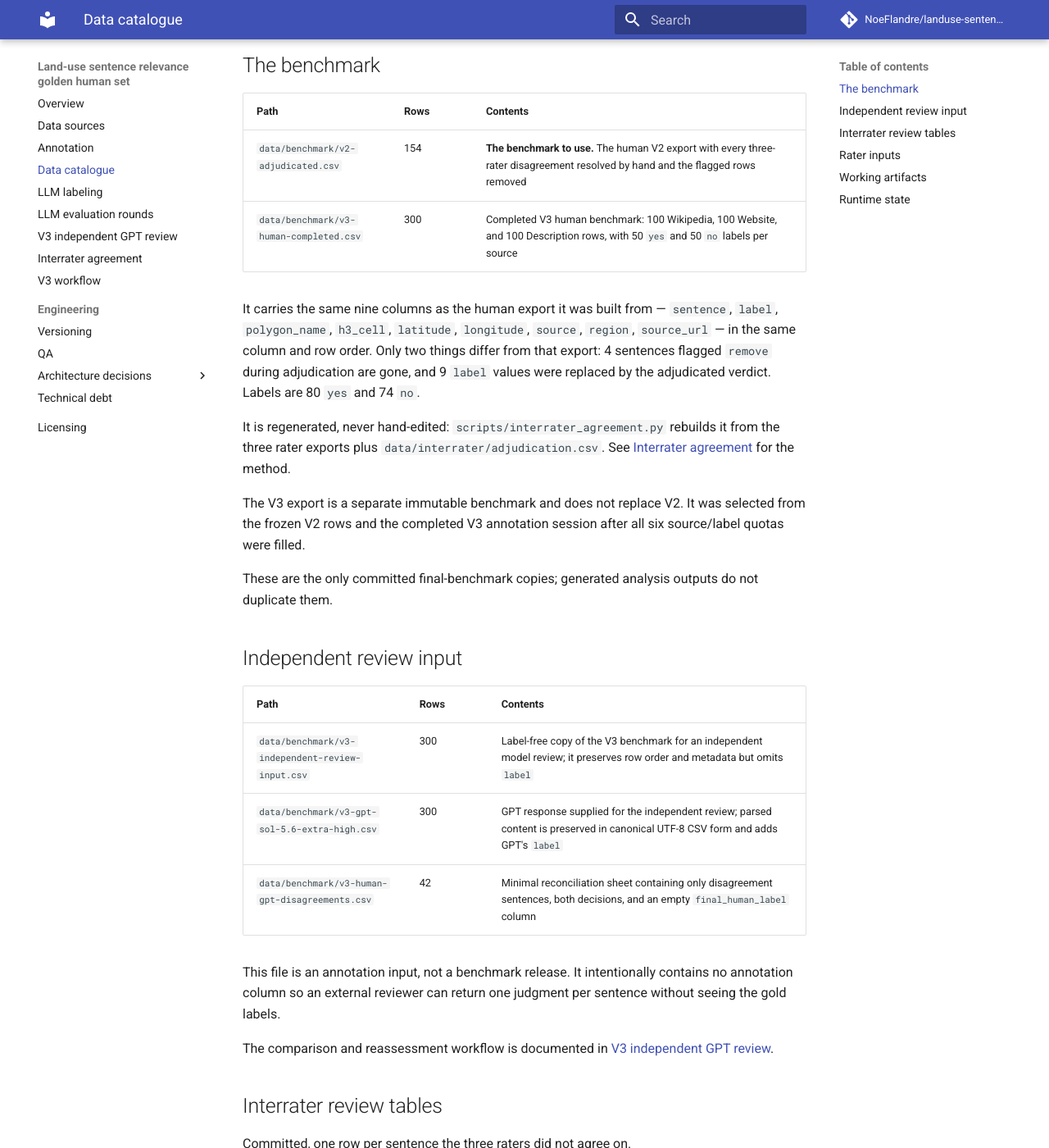
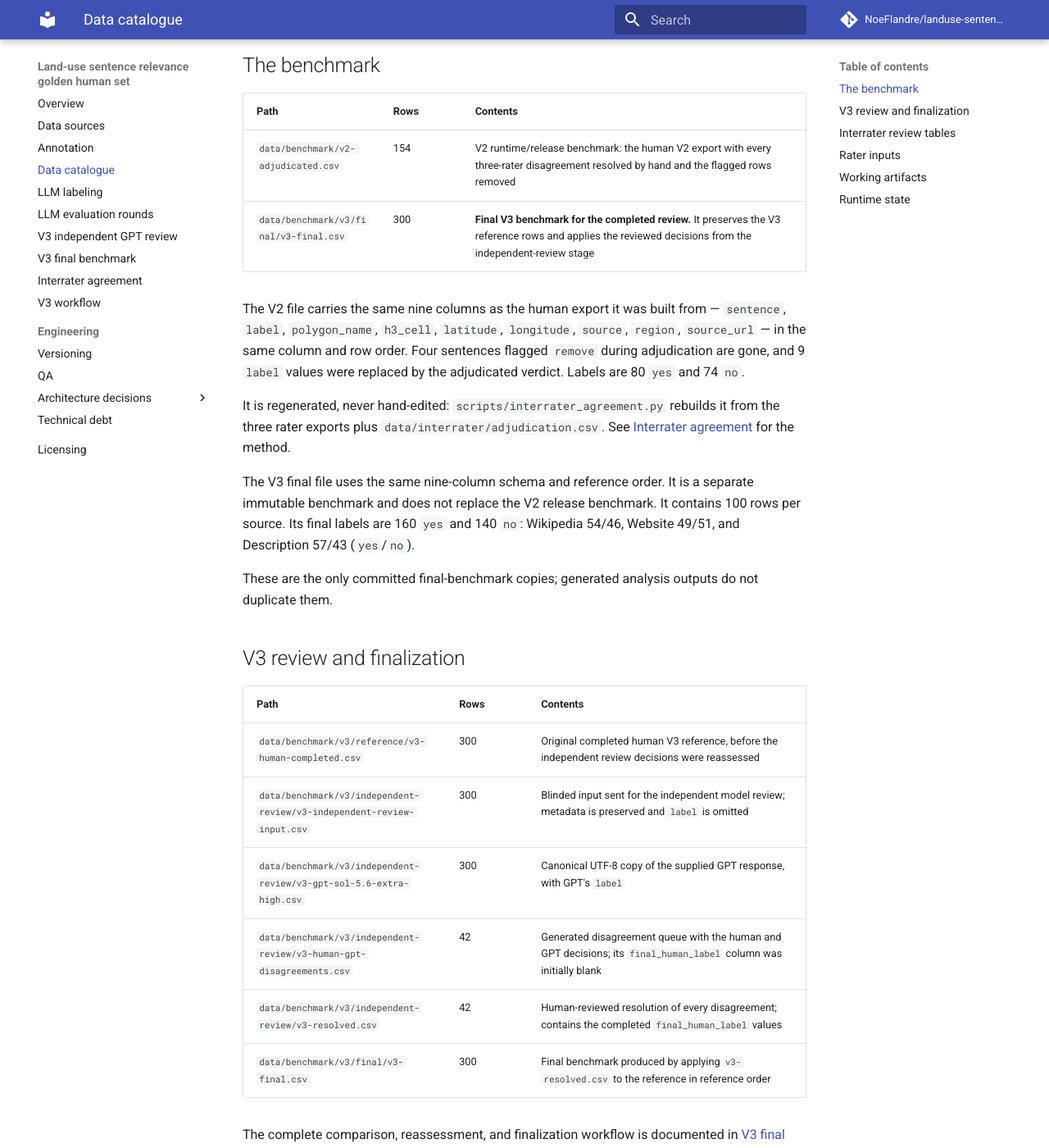
Before and after one commit to NoeFlandre/landuse-sentence-relevance-golden-human-set, an MkDocs documentation site: the page built from docs/results.md, in a window 1280 px wide and 1400 px high, scrolled down 452 px. Shown: the whole window at 82% size. Built offline with MkDocs 1.6.1 and Material for MkDocs 9.7.7, drawn with Linux system fonts in a browser that asks for light colours; comment, search, counter and statistics services are not loaded; some of the changed text lies outside the part shown.

Commit message:
data: finalize V3 benchmark review

```diff
--- a/docs/results.md
+++ b/docs/results.md
@@ -14,28 +14,29 @@ Source rows from Hugging Face are streamed and are never stored locally.
 
 | Path | Rows | Contents |
 | --- | --- | --- |
-| `data/benchmark/v2-adjudicated.csv` | 154 | **The benchmark to use.** The human V2 export with every three-rater disagreement resolved by hand and the flagged rows removed |
-| `data/benchmark/v3-human-completed.csv` | 300 | Completed V3 human benchmark: 100 Wikipedia, 100 Website, and 100 Description rows, with 50 `yes` and 50 `no` labels per source |
+| `data/benchmark/v2-adjudicated.csv` | 154 | V2 runtime/release benchmark: the human V2 export with every three-rater disagreement resolved by hand and the flagged rows removed |
+| `data/benchmark/v3/final/v3-final.csv` | 300 | **Final V3 benchmark for the completed review.** It preserves the V3 reference rows and applies the reviewed decisions from the independent-review stage |
 
-It carries the same nine columns as the human export it was built from — `sentence`, `label`, `polygon_name`, `h3_cell`, `latitude`, `longitude`, `source`, `region`, `source_url` — in the same column and row order. Only two things differ from that export: 4 sentences flagged `remove` during adjudication are gone, and 9 `label` values were replaced by the adjudicated verdict. Labels are 80 `yes` and 74 `no`.
+The V2 file carries the same nine columns as the human export it was built from — `sentence`, `label`, `polygon_name`, `h3_cell`, `latitude`, `longitude`, `source`, `region`, `source_url` — in the same column and row order. Four sentences flagged `remove` during adjudication are gone, and 9 `label` values were replaced by the adjudicated verdict. Labels are 80 `yes` and 74 `no`.
 
 It is regenerated, never hand-edited: `scripts/interrater_agreement.py` rebuilds it from the three rater exports plus `data/interrater/adjudication.csv`. See [Interrater agreement](interrater-agreement.md) for the method.
 
-The V3 export is a separate immutable benchmark and does not replace V2. It was selected from the frozen V2 rows and the completed V3 annotation session after all six source/label quotas were filled.
+The V3 final file uses the same nine-column schema and reference order. It is a separate immutable benchmark and does not replace the V2 release benchmark. It contains 100 rows per source. Its final labels are 160 `yes` and 140 `no`: Wikipedia 54/46, Website 49/51, and Description 57/43 (`yes`/`no`).
 
 These are the only committed final-benchmark copies; generated analysis outputs do not duplicate them.
 
-## Independent review input
+## V3 review and finalization
 
 | Path | Rows | Contents |
 | --- | --- | --- |
-| `data/benchmark/v3-independent-review-input.csv` | 300 | Label-free copy of the V3 benchmark for an independent model review; it preserves row order and metadata but omits `label` |
-| `data/benchmark/v3-gpt-sol-5.6-extra-high.csv` | 300 | GPT response supplied for the independent review; parsed content is preserved in canonical UTF-8 CSV form and adds GPT's `label` |
-| `data/benchmark/v3-human-gpt-disagreements.csv` | 42 | Minimal reconciliation sheet containing only disagreement sentences, both decisions, and an empty `final_human_label` column |
+| `data/benchmark/v3/reference/v3-human-completed.csv` | 300 | Original completed human V3 reference, before the independent review decisions were reassessed |
+| `data/benchmark/v3/independent-review/v3-independent-review-input.csv` | 300 | Blinded input sent for the independent model review; metadata is preserved and `label` is omitted |
+| `data/benchmark/v3/independent-review/v3-gpt-sol-5.6-extra-high.csv` | 300 | Canonical UTF-8 copy of the supplied GPT response, with GPT's `label` |
+| `data/benchmark/v3/independent-review/v3-human-gpt-disagreements.csv` | 42 | Generated disagreement queue with the human and GPT decisions; its `final_human_label` column was initially blank |
+| `data/benchmark/v3/independent-review/v3-resolved.csv` | 42 | Human-reviewed resolution of every disagreement; contains the completed `final_human_label` values |
+| `data/benchmark/v3/final/v3-final.csv` | 300 | Final benchmark produced by applying `v3-resolved.csv` to the reference in reference order |
 
-This file is an annotation input, not a benchmark release. It intentionally contains no annotation column so an external reviewer can return one judgment per sentence without seeing the gold labels.
-
-The comparison and reassessment workflow is documented in [V3 independent GPT review](v3-gpt-independent-review.md).
+The complete comparison, reassessment, and finalization workflow is documented in [V3 final benchmark](v3-final-benchmark.md). The independent model output is evidence for review, not an automatic replacement for the human label.
 
 ## Interrater review tables
 
--- a/mkdocs.yml
+++ b/mkdocs.yml
@@ -25,6 +25,7 @@ nav:
   - LLM labeling: llm-labeling.md
   - LLM evaluation rounds: llm-evaluation-rounds.md
   - V3 independent GPT review: v3-gpt-independent-review.md
+  - V3 final benchmark: v3-final-benchmark.md
   - Interrater agreement: interrater-agreement.md
   - V3 workflow: v3.md
   - Engineering:
```
Also changed, not shown: CHANGELOG.md (+3 -0 lines), README.md (+1 -1 lines), data/benchmark/v3/README.md (added, +11 -0 lines), docs/data-sources.md (+1 -1 lines), docs/index.md (+1 -1 lines), docs/v3-final-benchmark.md (added, +64 -0 lines), docs/v3-gpt-independent-review.md (+8 -8 lines), docs/versioning.md (+9 -3 lines), 10 other files.
